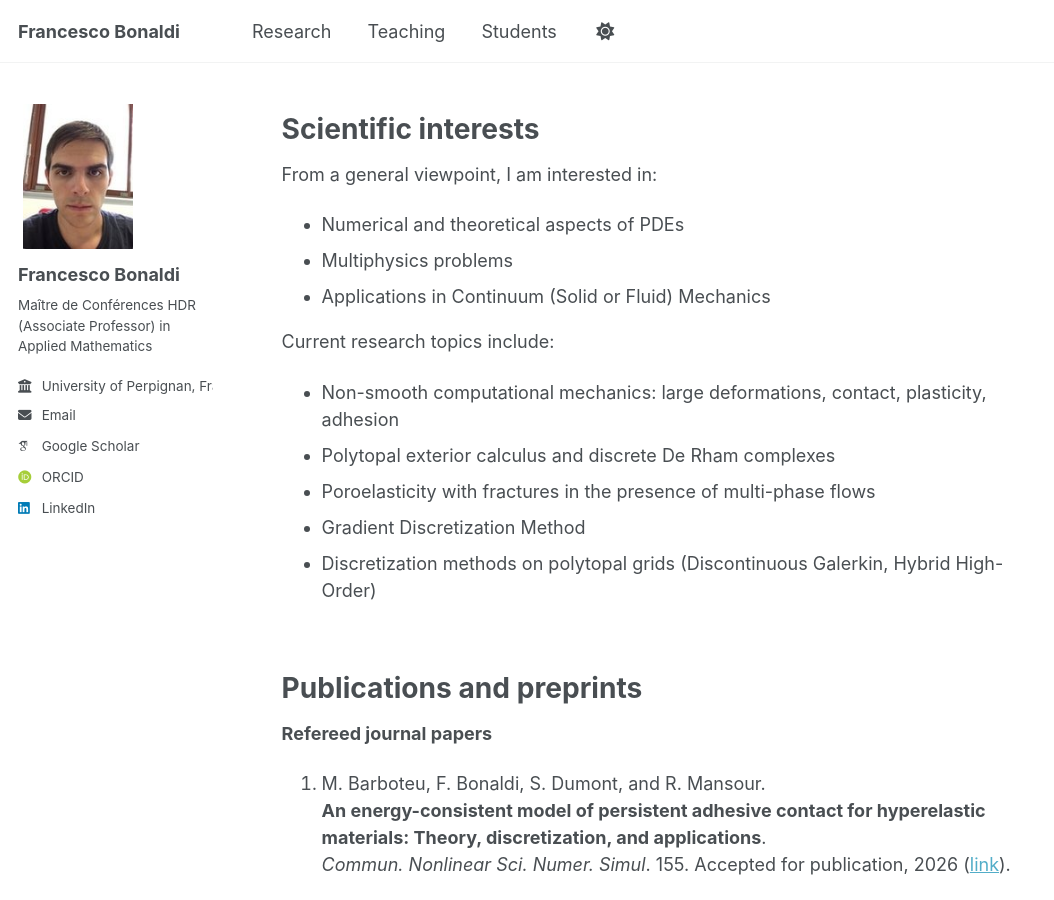
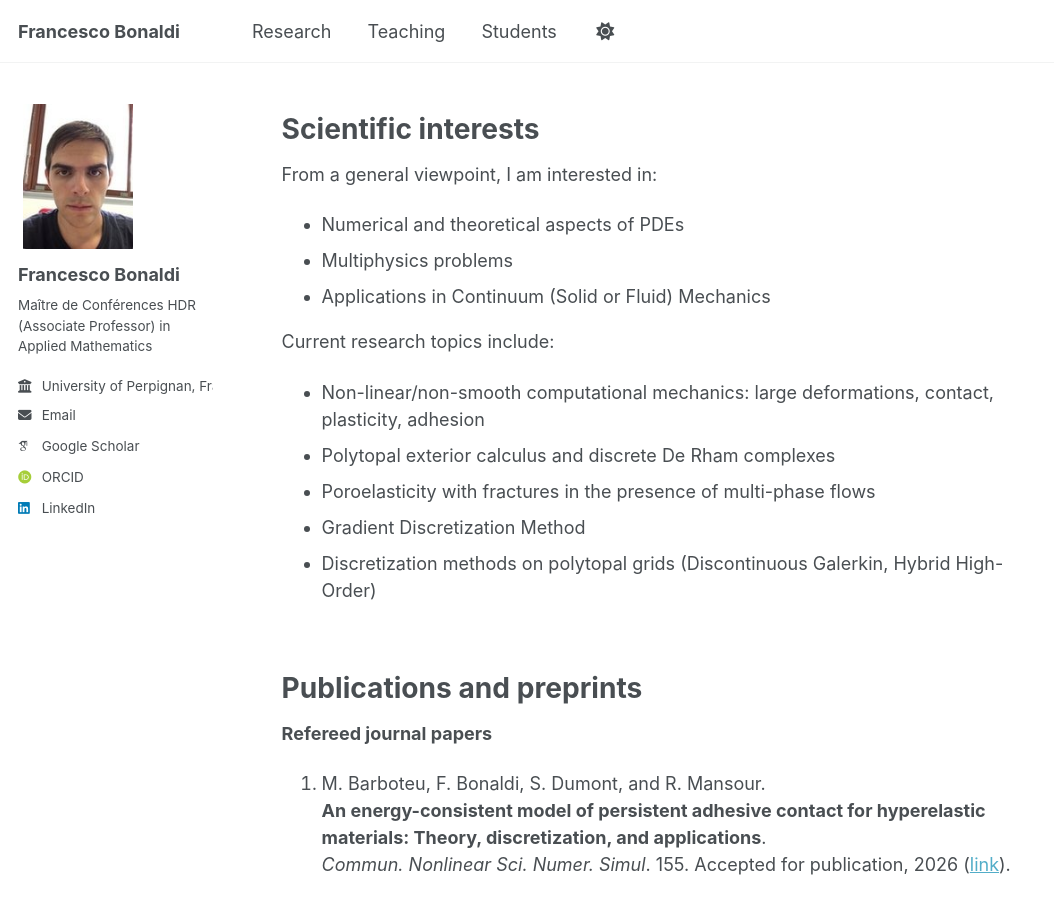
Before and after one commit to fbonaldi/fbonaldi.github.io, a Jekyll site: the page built from _pages/research.md, in a window 1280 px wide and 900 px high. Shown: the whole window, without its empty margins (0-1054 px from the left). Built offline with Jekyll 4.4.1, drawn with Linux system fonts in a browser that asks for light colours; some web fonts are replaced; a script bundle is joined from its source files by our own code; library files that are not in the unit come from our copies.

Commit message:
Update research.md

```diff
--- a/_pages/research.md
+++ b/_pages/research.md
@@ -17,7 +17,7 @@
 
 Current research topics include:
 
-* Non-smooth computational mechanics: large deformations, contact, plasticity, adhesion
+* Non-linear/non-smooth computational mechanics: large deformations, contact, plasticity, adhesion
 * Polytopal exterior calculus and discrete De Rham complexes
 * Poroelasticity with fractures in the presence of multi-phase flows
 * Gradient Discretization Method
```
